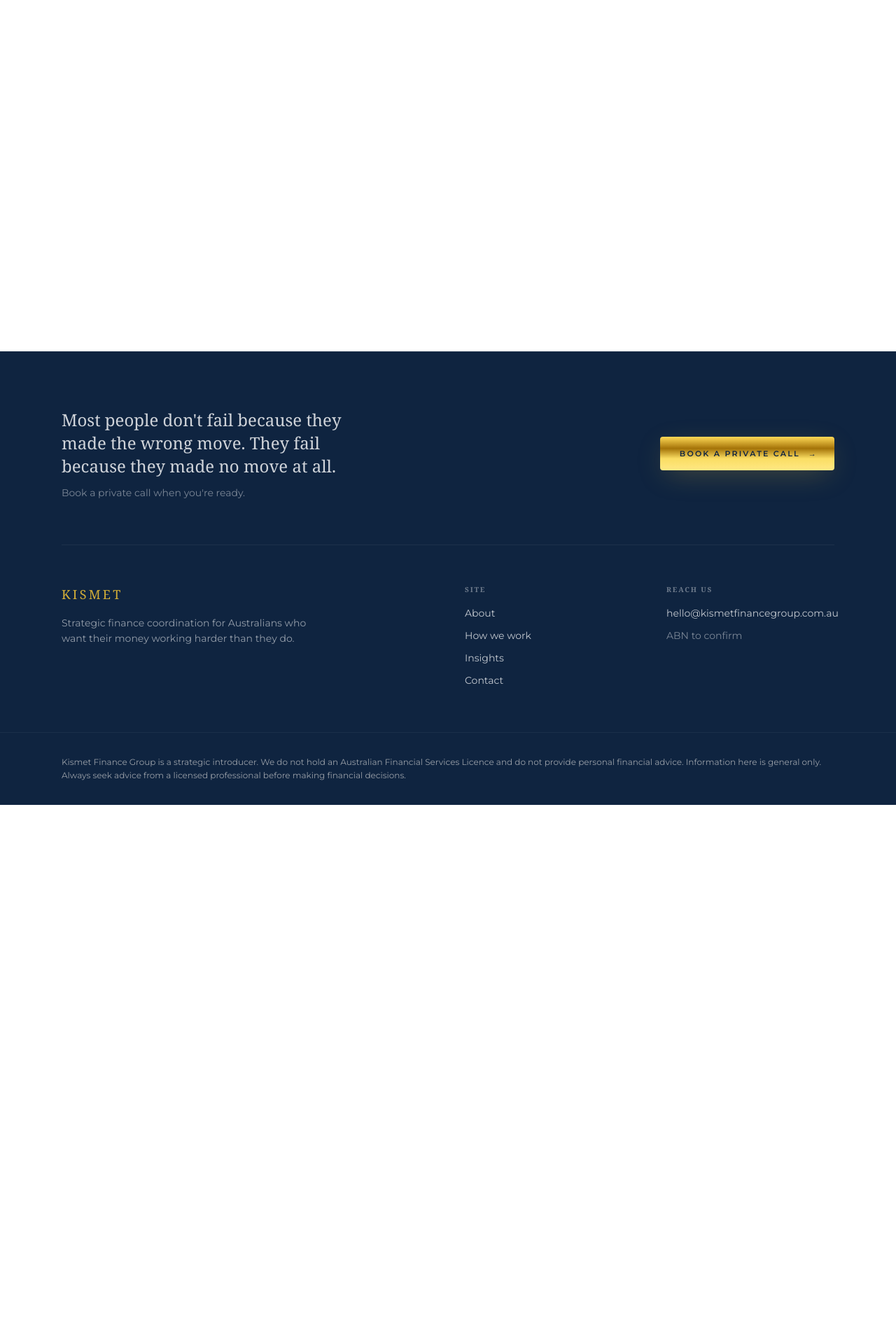
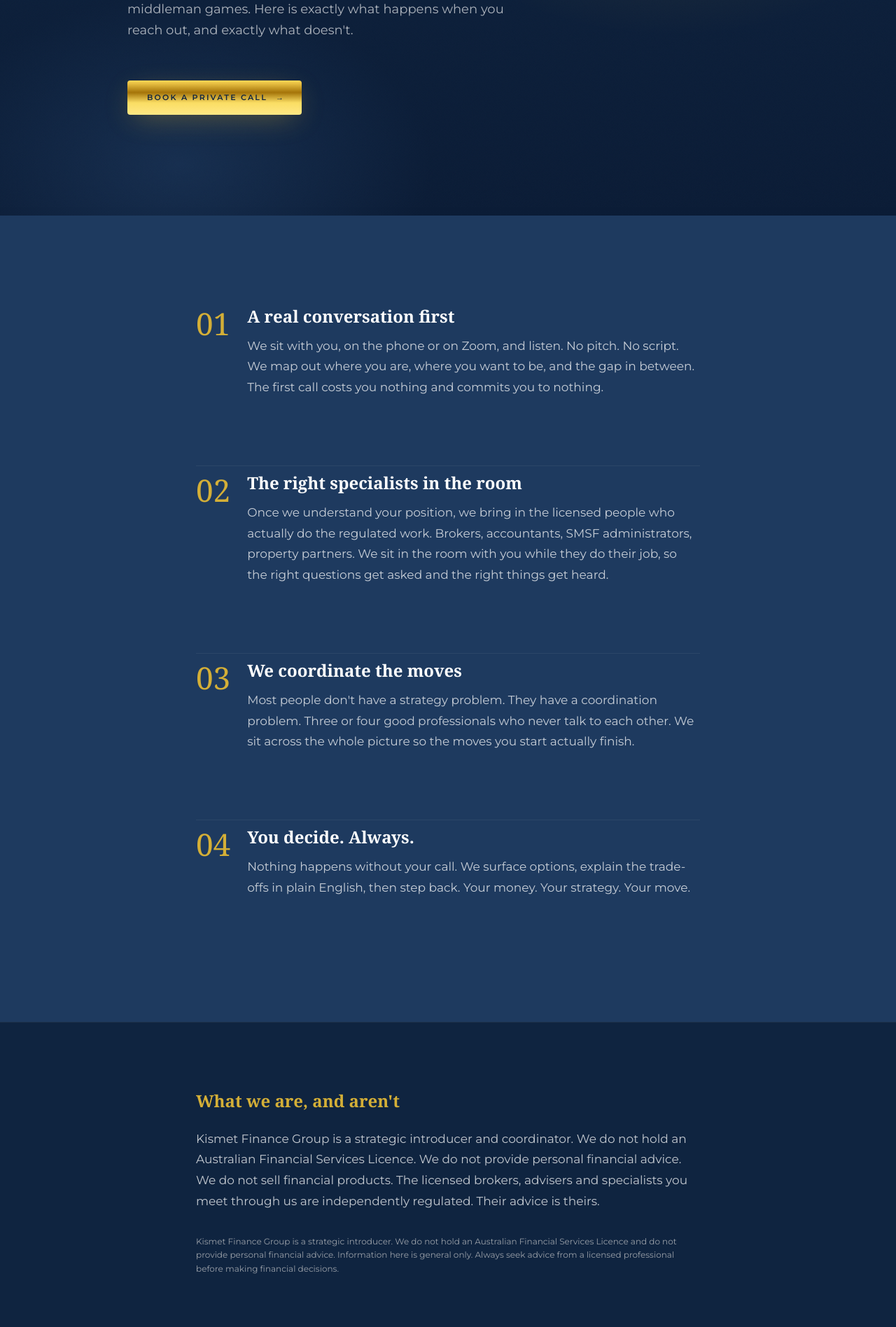
Before and after one commit to ktg-one/kismet, a Next.js app: page /approach in a window 1280 px wide. Before the commit this address had no page. Shown: the part 504-2400 px from the top of the page at 70% size. Before the commit the page ends 1654 px from the top, so only its background shows below. Built offline with nearby package versions, Linux system fonts and the light colour scheme.

Commit message:
feat: How We Work page with real Shane voice

```diff
--- /dev/null
+++ b/app/approach/page.tsx
@@ -0,0 +1,148 @@
+import Link from "next/link";
+import { Hero } from "@/components/Hero";
+import { Reveal } from "@/components/Reveal";
+import { ComplianceLine } from "@/components/ComplianceLine";
+
+export const metadata = {
+  title: "How We Work | Kismet Finance Group",
+  description:
+    "Plain process. Real coordination. No pitch on the first call. No commissions you pay. Here is exactly what happens when you reach out.",
+};
+
+const steps = [
+  {
+    number: "01",
+    title: "A real conversation first",
+    body: "We sit with you, on the phone or on Zoom, and listen. No pitch. No script. We map out where you are, where you want to be, and the gap in between. The first call costs you nothing and commits you to nothing.",
+  },
+  {
+    number: "02",
+    title: "The right specialists in the room",
+    body: "Once we understand your position, we bring in the licensed people who actually do the regulated work. Brokers, accountants, SMSF administrators, property partners. We sit in the room with you while they do their job, so the right questions get asked and the right things get heard.",
+  },
+  {
+    number: "03",
+    title: "We coordinate the moves",
+    body: "Most people don't have a strategy problem. They have a coordination problem. Three or four good professionals who never talk to each other. We sit across the whole picture so the moves you start actually finish.",
+  },
+  {
+    number: "04",
+    title: "You decide. Always.",
+    body: "Nothing happens without your call. We surface options, explain the trade-offs in plain English, then step back. Your money. Your strategy. Your move.",
+  },
+];
+
+export default function ApproachPage() {
+  return (
+    <>
+      {/* Hero */}
+      <Hero
+        eyebrow="How we work"
+        headline="Plain process. Real coordination."
+        sub="No pitch on the first call. No commissions you pay. No middleman games. Here is exactly what happens when you reach out, and exactly what doesn't."
+        ctaLabel="Book a private call"
+        ctaHref="/contact"
+      />
+
+      {/* Four-step process */}
+      <Reveal as="section" className="py-24 md:py-32">
+        <div className="mx-auto max-w-3xl px-6">
+          {steps.map((step, i) => {
+            const isLast = i === steps.length - 1;
+            const delay = i * 0.08;
+            return (
+              <Reveal key={step.number} delay={delay}>
+                <div
+                  className={`grid grid-cols-[auto_1fr] gap-6 md:gap-10${isLast ? "" : " border-b border-white/[0.06] pb-12 mb-2"}`}
+                >
+                  {/* Step number */}
+                  <div className="pt-1">
+                    <span className="font-serif text-3xl md:text-[2.75rem] text-gold leading-none select-none">
+                      {step.number}
+                    </span>
+                  </div>
+
+                  {/* Step content */}
+                  <div className="pb-12">
+                    <h2 className="font-serif text-[1.375rem] md:text-2xl text-white mb-3">
+                      {step.title}
+                    </h2>
+                    <p className="text-[16px] md:text-[17px] text-white/75 leading-[1.75]">
+                      {step.body}
+                    </p>
+                  </div>
+                </div>
+              </Reveal>
+            );
+          })}
+        </div>
+      </Reveal>
+
+      {/* Compliance fold */}
+      <Reveal
+        as="section"
+        className="bg-navy-deep border-t border-white/[0.06] py-20 md:py-24"
+      >
+        <div className="mx-auto max-w-3xl px-6">
+          <Reveal delay={0.06}>
+            <h2 className="font-serif text-[1.5rem] md:text-2xl text-gold mb-6">
+              What we are, and aren't
+            </h2>
+          </Reveal>
+          <Reveal delay={0.14}>
+            <p className="text-[16px] md:text-[17px] text-white/75 leading-[1.75] mb-8">
+              Kismet Finance Group is a strategic introducer and coordinator. We
+              do not hold an Australian Financial Services Licence. We do not
+              provide personal financial advice. We do not sell financial
+              products. The licensed brokers, advisers and specialists you meet
+              through us are independently regulated. Their advice is theirs.
+            </p>
+          </Reveal>
+          <Reveal delay={0.2}>
+            <ComplianceLine />
+          </Reveal>
+        </div>
+      </Reveal>
+
+      {/* Closing strip */}
+      <Reveal as="section" className="py-28 md:py-36">
+        <div
+          className="relative py-20 md:py-28 px-6"
+          style={{
+            background:
+              "radial-gradient(ellipse at center, rgba(212,175,55,0.08) 0%, transparent 70%)",
+          }}
+        >
+          <div className="mx-auto max-w-3xl px-6 text-center">
+            <Reveal delay={0.06}>
+              <p className="font-serif text-[2rem] md:text-[2.5rem] leading-[1.2] text-white">
+                It's not about money. It's about what money unlocks.
+              </p>
+            </Reveal>
+            <Reveal delay={0.14}>
+              <p className="mt-6 text-[14px] uppercase tracking-[0.2em] text-white/55">
+                Book a private call when you're ready to start.
+              </p>
+            </Reveal>
+            <Reveal delay={0.24}>
+              <div className="mt-10">
+                <Link
+                  href="/contact"
+                  className="group inline-flex items-center gap-3 text-[11px] uppercase tracking-[0.2em] font-semibold pl-7 pr-6 py-4 rounded-sm bg-gold-gradient text-navy-deep shadow-[0_10px_40px_-10px_rgba(212,175,55,0.45)] transition-shadow duration-300 ease-[cubic-bezier(0.22,1,0.36,1)] hover:shadow-[0_18px_60px_-12px_rgba(212,175,55,0.6)]"
+                >
+                  <span>Book a private call</span>
+                  <span
+                    aria-hidden
+                    className="inline-block transition-transform duration-300 ease-[cubic-bezier(0.22,1,0.36,1)] group-hover:translate-x-1"
+                  >
+                    &rarr;
+                  </span>
+                </Link>
+              </div>
+            </Reveal>
+          </div>
+        </div>
+      </Reveal>
+    </>
+  );
+}
```
